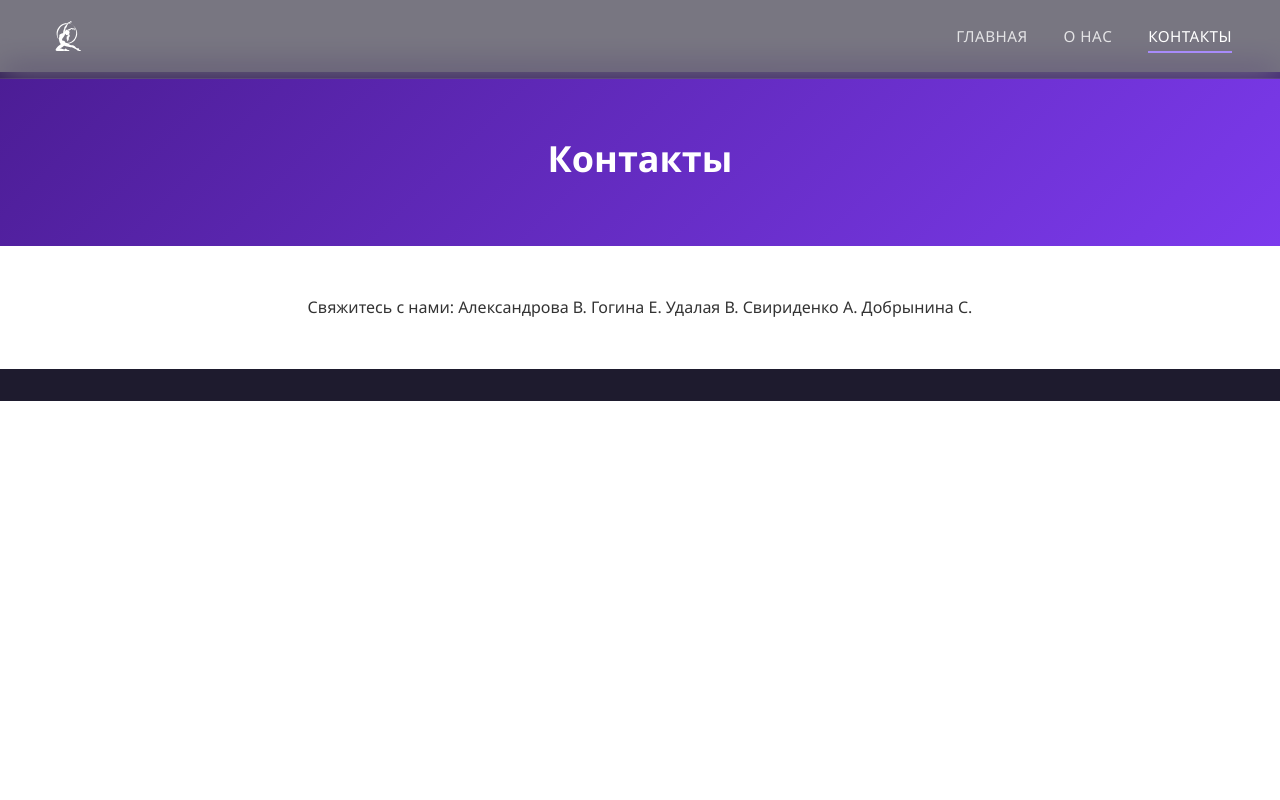
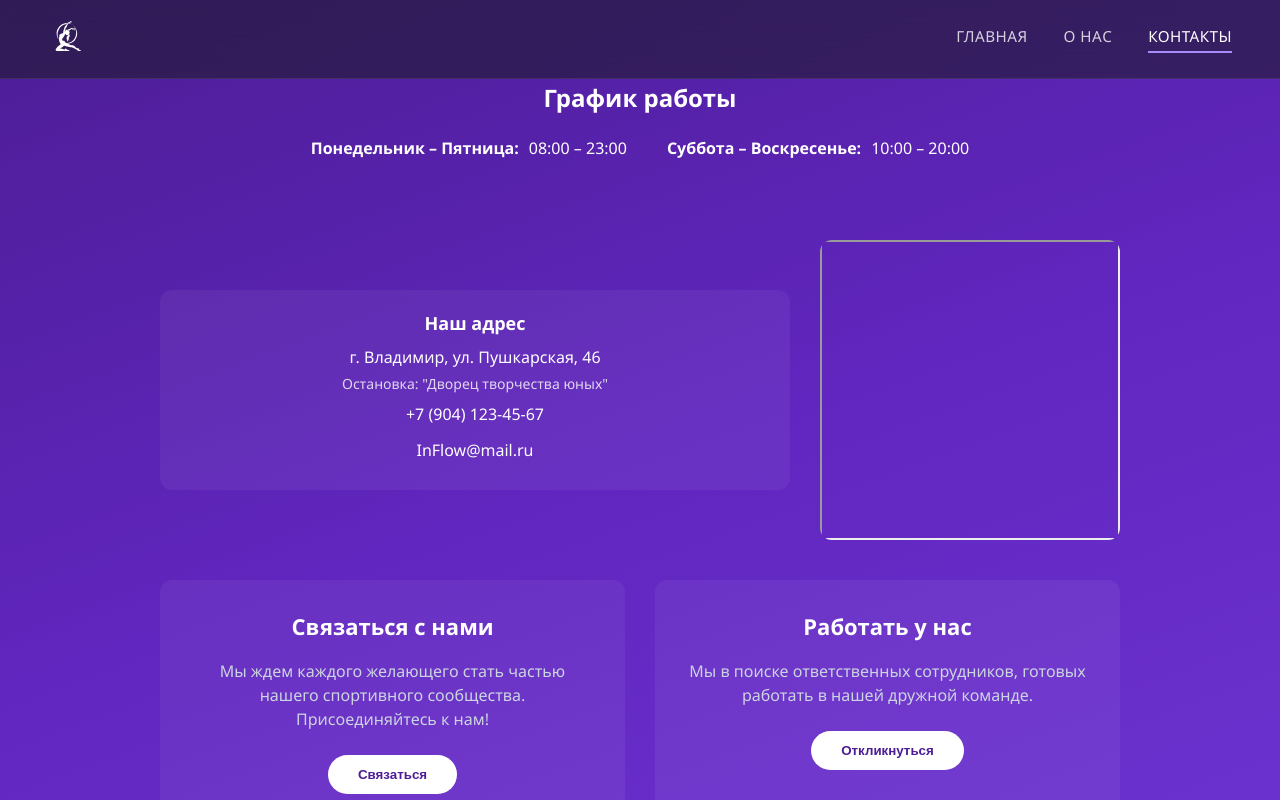
Before and after one commit to MiyY11/project, a Vue app: page /contact in a window 1280 px wide. Shown: the top 800 px of the page. Built offline with nearby package versions, Linux system fonts and the light colour scheme.

Commit message:
Добавлены контакты, изменены стили в секции тренер

```diff
--- a/src/components/TrainersSection.vue
+++ b/src/components/TrainersSection.vue
@@ -56,16 +56,15 @@ const trainers = [
 }
 
 .section-heading {
-  font-size: clamp(1.75rem, 3vw, 2.5rem);
+  font-size: 28px;
   font-weight: 800;
   color: #1e1b2e;
   margin: 0 0 12px;
-  letter-spacing: -0.01em;
   text-align: center;
 }
 
 .section-subheading {
-  font-size: 1.05rem;
+  font-size: 16px;
   color: #6b7280;
   margin: 0 0 56px;
   text-align: center;
@@ -97,7 +96,7 @@ const trainers = [
   border-radius: 50%;
   background: linear-gradient(135deg, #7c3aed, #a78bfa);
   color: #fff;
-  font-size: 1.4rem;
+  font-size: 22px;
   font-weight: 700;
   display: flex;
   align-items: center;
@@ -106,7 +105,7 @@ const trainers = [
 }
 
 .trainer-card__name {
-  font-size: 1.05rem;
+  font-size: 16px;
   font-weight: 700;
   color: #1e1b2e;
   margin: 0 0 6px;
@@ -114,7 +113,7 @@ const trainers = [
 
 .trainer-card__role {
   display: inline-block;
-  font-size: 0.78rem;
+  font-size: 12px;
   font-weight: 600;
   color: #7c3aed;
   background: #ede9fe;
@@ -124,7 +123,7 @@ const trainers = [
 }
 
 .trainer-card__bio {
-  font-size: 0.85rem;
+  font-size: 14px;
   color: #6b7280;
   line-height: 1.6;
   margin: 0;
--- a/src/pages/ContactPage.vue
+++ b/src/pages/ContactPage.vue
@@ -1,39 +1,185 @@
 <template>
   <div class="contact-page">
-    <section class="contact-page__hero">
-      <h1 class="contact-page__title">Контакты</h1>
+    <section class="WorkingTime">
+      <h2>График работы</h2>
+      <div class="WorkingTime-box">
+        <div v-for="item in workingHours" :key="item.days" class="WorkingTime-item">
+          <strong>{{ item.days }}:</strong>
+          <span>{{ item.hours }}</span>
+        </div>
+      </div>
     </section>
 
-    <section class="contact-page__content">
-      <p>Свяжитесь с нами: Александрова В. Гогина Е. Удалая В. Свириденко А. Добрынина С.</p>
+    <section class="MapAddressBlock">
+      <div class="AddressText">
+        <h3>Наш адрес</h3>
+        <p>г. Владимир, ул. Пушкарская, 46</p>
+        <p class="metro">Остановка: "Дворец творчества юных"</p>
+        <p><a href="tel:+79041234567" class="ContactLink">+7 (904) 123-45-67</a></p>
+        <p><a href="mailto:InFlow@mail.ru" class="ContactLink">InFlow@mail.ru</a></p>
+      </div>
+      <div class="MapSquare">
+        <iframe
+          src="https://yandex.ru/map-widget/v1/?ll=56.126568,40.404603&z=16&pt=56.126568,40.404603,pmrdm"
+          loading="lazy"
+          width="100%"
+          height="100%"
+        ></iframe>
+      </div>
+    </section>
+
+    <section class="TwoBlocks">
+      <div v-for="block in blocks" :key="block.title" class="Block">
+        <h3>{{ block.title }}</h3>
+        <p>{{ block.desc }}</p>
+        <button class="BlockBtn">{{ block.btn }}</button>
+      </div>
     </section>
   </div>
 </template>
 
+<script setup>
+const workingHours = [
+  { days: 'Понедельник – Пятница', hours: '08:00 – 23:00' },
+  { days: 'Суббота – Воскресенье', hours: '10:00 – 20:00' }
+]
+
+const blocks = [
+  { title: 'Связаться с нами', desc: 'Мы ждем каждого желающего стать частью нашего спортивного сообщества. Присоединяйтесь к нам!', btn: 'Связаться' },
+  { title: 'Работать у нас', desc: 'Мы в поиске ответственных сотрудников, готовых работать в нашей дружной команде.', btn: 'Откликнуться' }
+]
+</script>
+
 <style scoped>
 .contact-page {
-  padding-top: 72px;
+  background: linear-gradient(160deg, #4c1d95, #6126bf, #6e34d2);
+  min-height: 100dvh;
+  padding-bottom: 60px;
 }
 
-.contact-page__hero {
-  background: linear-gradient(135deg, #4c1d95, #7c3aed);
-  padding: 60px 40px;
+.WorkingTime {
+  padding: 80px 20px 40px;
   text-align: center;
 }
 
-.contact-page__title {
-  font-size: 2.25rem;
-  font-weight: 700;
+.WorkingTime h2 {
+  font-size: 24px;
+  margin-bottom: 20px;
   color: #fff;
-  margin: 0;
 }
 
-.contact-page__content {
-  max-width: 720px;
-  margin: 0 auto;
-  padding: 48px 24px;
-  color: #333;
-  line-height: 1.7;
+.WorkingTime-box {
+  display: flex;
+  justify-content: center;
+  gap: 40px;
+  flex-wrap: wrap;
+}
+
+.WorkingTime-item {
+  color: #fff;
+}
+
+.WorkingTime-item span {
+  margin-left: 10px;
+}
+
+.MapAddressBlock {
+  max-width: 1000px;
+  margin: 40px auto;
+  padding: 0 20px;
+  display: flex;
+  align-items: center;
+  gap: 30px;
+  flex-wrap: wrap;
+}
+
+.AddressText {
+  flex: 1;
+  background: rgba(255, 255, 255, 0.05);
+  padding: 20px;
   text-align: center;
+  border-radius: 12px;
+}
+
+.AddressText h3 {
+  font-size: 18px;
+  margin-bottom: 8px;
+  color: #fff;
+}
+
+.AddressText p {
+  color: #fff;
+  margin: 4px 0;
+}
+
+.metro {
+  font-size: 14px;
+  opacity: 0.8;
+  margin-top: 8px;
+}
+
+.ContactLink {
+  color: #fff;
+  text-decoration: none;
+  display: inline-block;
+  margin: 4px 0;
+}
+
+.ContactLink:hover {
+  text-decoration: underline;
+}
+
+.MapSquare {
+  width: 300px;
+  height: 300px;
+  flex-shrink: 0;
+  border-radius: 12px;
+  overflow: hidden;
+}
+
+.TwoBlocks {
+  max-width: 1000px;
+  margin: 40px auto;
+  padding: 0 20px;
+  display: flex;
+  gap: 30px;
+  flex-wrap: wrap;
+}
+
+.Block {
+  flex: 1;
+  background: rgba(255, 255, 255, 0.05);
+  padding: 30px;
+  text-align: center;
+  border-radius: 12px;
+}
+
+.Block h3 {
+  font-size: 22px;
+  color: #fff;
+  margin: 0 0 16px;
+}
+
+.Block p {
+  color: #cbd5e1;
+  line-height: 1.5;
+  margin: 0 0 24px;
+}
+
+.BlockBtn {
+  background: #fff;
+  color: #4c1d95;
+  border: none;
+  padding: 12px 30px;
+  font-weight: 600;
+  border-radius: 30px;
+  cursor: pointer;
+  transition: 0.5s;
+}
+
+.BlockBtn:hover {
+  background: #a78bfa;
+  color: #fff;
+  transform: translateY(-2px);
 }
 </style>
```
